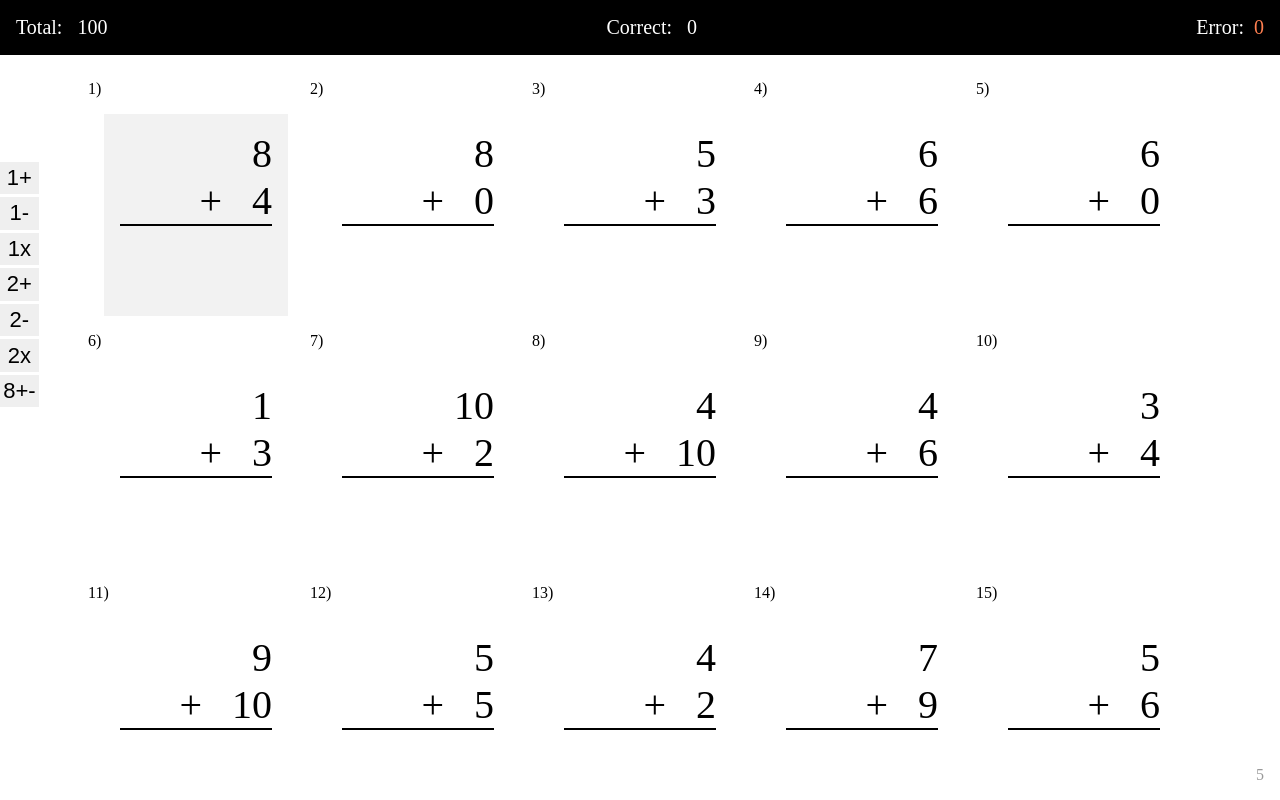
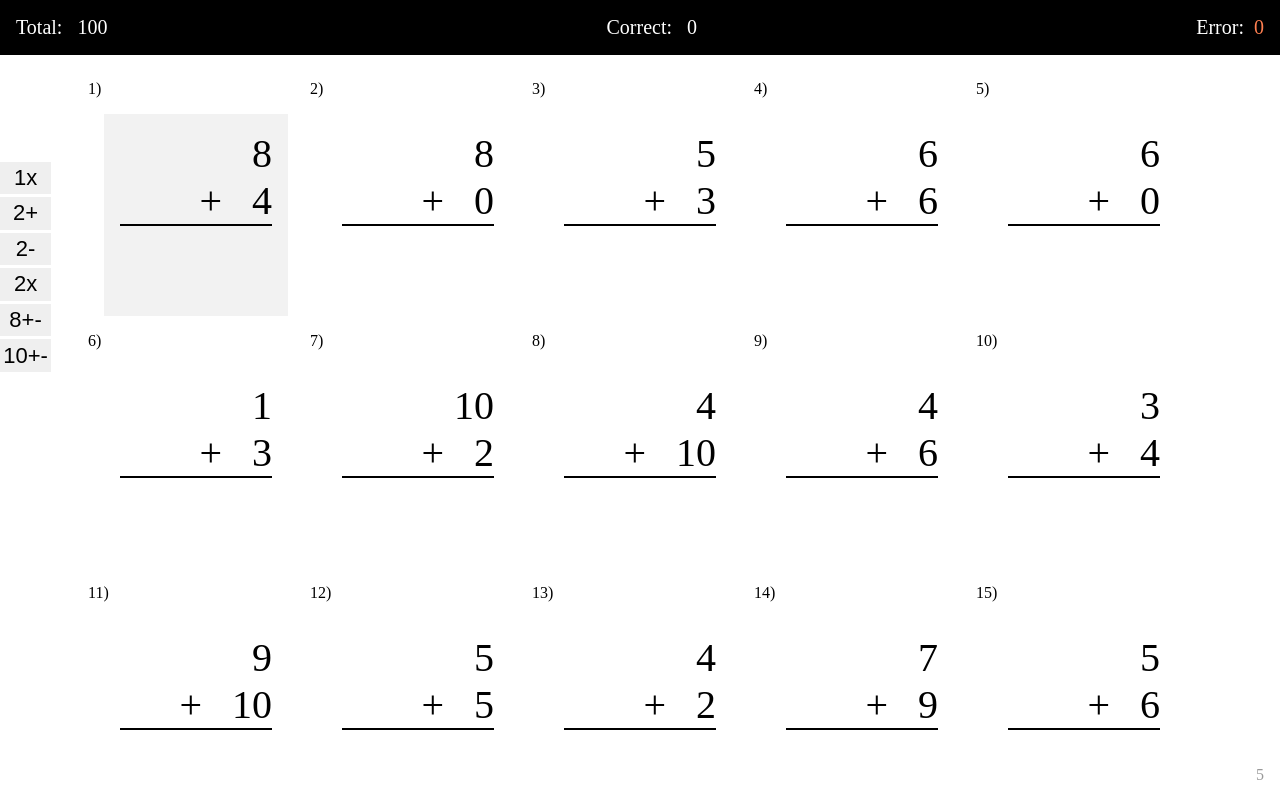
Before and after one commit to windmaomao/react-sheet, a React (Create React App) app in the folder web/: page / in a window 1280 px wide. Shown: the top 800 px of the page. Built offline with nearby package versions, Linux system fonts and the light colour scheme; a web font is replaced by a local one.

Commit message:
add 8+- and 10+- test

```diff
--- a/web/src/components/Selector.js
+++ b/web/src/components/Selector.js
@@ -3,13 +3,14 @@ import { sheetCreator, arithmeticGen as g } from '../utils'
 import SelectorStyle from './SelectorStyle'
 
 const gens = [
-  { label: '1+',  gen: g({ max: 12, operator: '+' }) },
-  { label: '1-',  gen: g({ max: 12, operator: '-' }) },
-  { label: '1x',  gen: g({ max: 5, operator: 'x' }) },
+  // { label: '1+',  gen: g({ max: 12, operator: '+' }) },
+  // { label: '1-',  gen: g({ max: 12, operator: '-' }) },
+  { label: '1x',  gen: g({ max: 6, operator: 'x', min: 2 }) },
   { label: '2+',  gen: g({ max: 20, operator: '+', min: 5 }) },
   { label: '2-',  gen: g({ max: 20, operator: '-', min: 5 }) },
   { label: '2x',  gen: g({ max: 10, operator: 'x', min: 2 }) },
-  { label: '8+-', gen: g({ max: 80, operator: '+-' }) },
+  { label: '8+-', gen: g({ max: 80, operator: '+-', min: 8 }) },
+  { label: '10+-', gen: g({ max: 200, operator: '+-', min: 20 }) },
 ]
 
 const Selector = ({ onSelect }) => {
```
